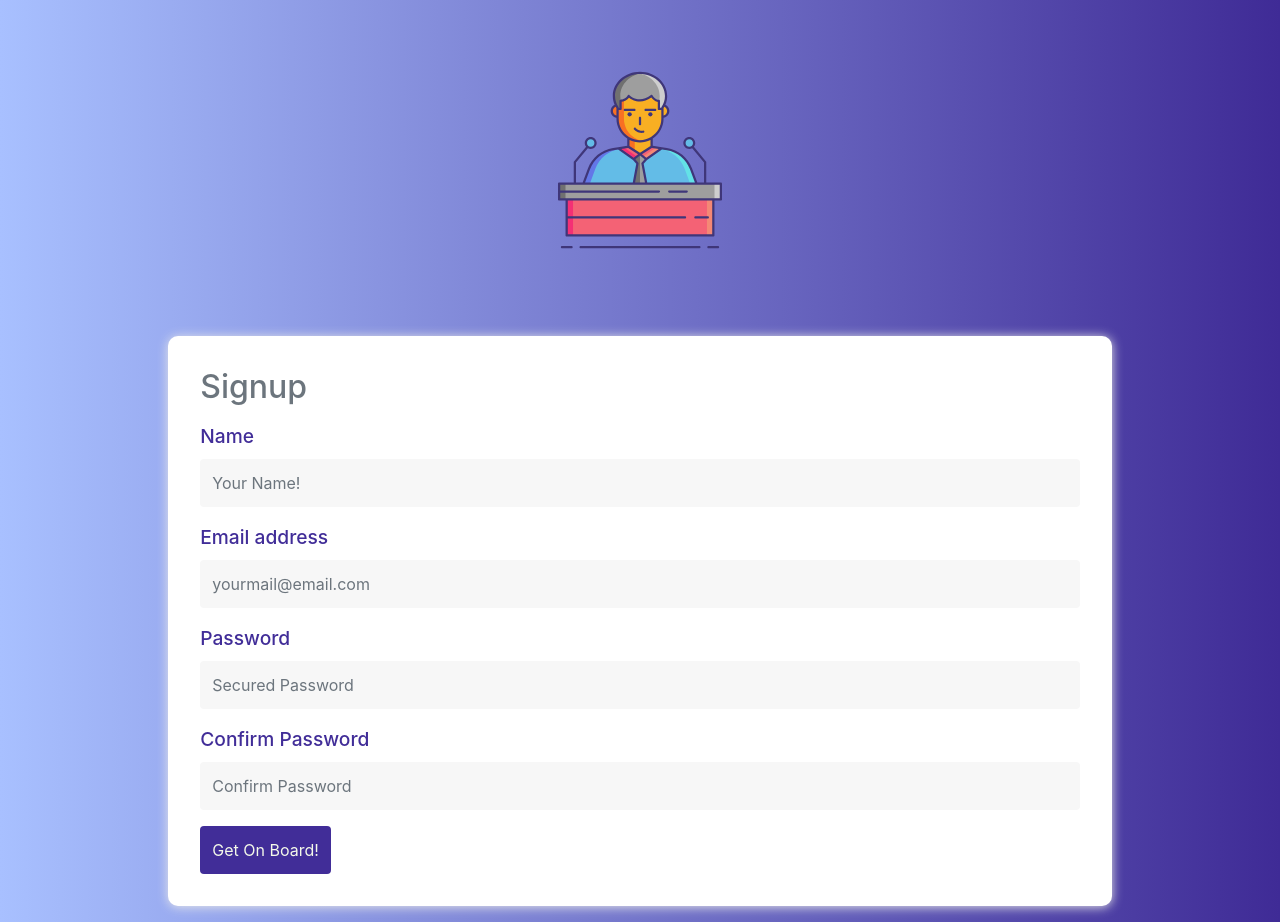
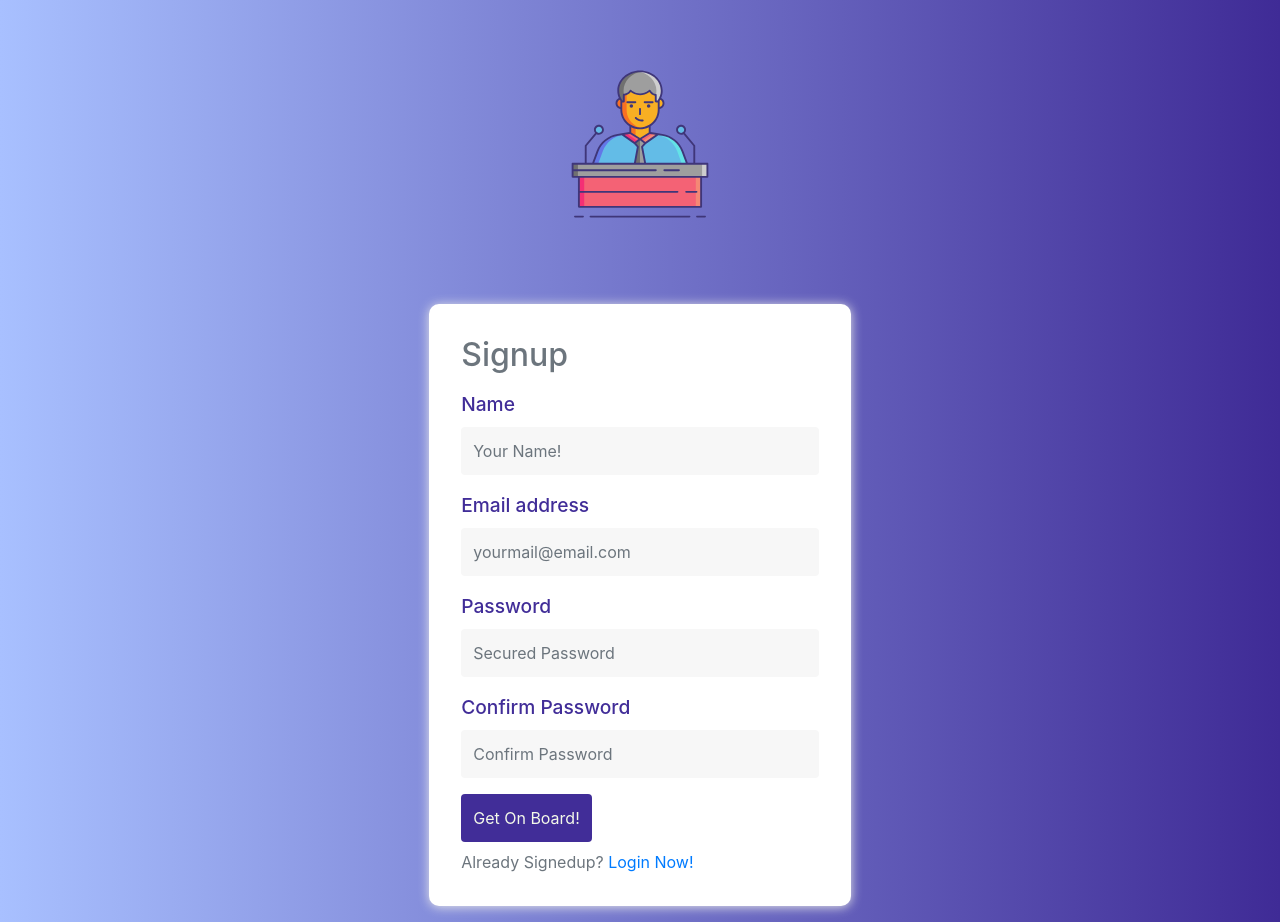
Before and after one commit to vohrakunal/xtract-app, a React (Create React App) app: page /signup in a window 1280 px wide. Built offline with nearby package versions, Linux system fonts and the light colour scheme.

Commit message:
Improvements: Added Alert on Signup page

```diff
--- a/public/index.html
+++ b/public/index.html
@@ -20,6 +20,7 @@
       manifest.json provides metadata used when your web app is installed on a
       user's mobile device or desktop. See https://developers.google.com/web/fundamentals/web-app-manifest/
     -->
+    <link rel="stylesheet" href="https://stackpath.bootstrapcdn.com/font-awesome/4.7.0/css/font-awesome.min.css" integrity="sha384-wvfXpqpZZVQGK6TAh5PVlGOfQNHSoD2xbE+QkPxCAFlNEevoEH3Sl0sibVcOQVnN" crossorigin="anonymous">
     <link rel="manifest" href="%PUBLIC_URL%/manifest.json" />
     <!--
       Notice the use of %PUBLIC_URL% in the tags above.
@@ -30,7 +31,7 @@
       work correctly both with client-side routing and a non-root public URL.
       Learn how to configure a non-root public URL by running `npm run build`.
     -->
-    <title>React App</title>
+    <title>Speechify Task - Kunal Vohra</title>
   </head>
   <body>
     <noscript>You need to enable JavaScript to run this app.</noscript>
--- a/src/assets/css/signup.css
+++ b/src/assets/css/signup.css
@@ -1,5 +1,10 @@
+.speechify-signup-container{
+    min-width: fit-content;
+    width:40%;
+}
+
 .speechify-header-icon{
-    height: 12rem;
+    height: 10rem;
     margin-top:4rem;
 }
 .speechify-login{
@@ -41,3 +46,8 @@ body{
     background: -webkit-linear-gradient(to right, #a8c0ff, #3f2b96); /* Chrome 10-25, Safari 5.1-6 */
     background: linear-gradient(to right, #a8c0ff, #3f2b96); /* W3C, IE 10+/ Edge, Firefox 16+, Chrome 26+, Opera 12+, Safari 7+ */
 }
+.speechify-signup-container .alert{
+    position: fixed;
+    top: 12rem;
+    right: 2rem;
+}
--- a/src/views/Signup.jsx
+++ b/src/views/Signup.jsx
@@ -1,7 +1,10 @@
 
 import React from 'react';
 
-import { Container, Form, Button, Image } from 'react-bootstrap';
+import { Link } from 'react-router-dom';
+
+
+import { Container, Form, Button, Image, Alert } from 'react-bootstrap';
 
 import "../assets/css/signup.css";
 
@@ -10,7 +13,17 @@ import SpeechIcon from "../assets/icons/public-speaking.svg";
 import axios from 'axios';
 class Signup extends React.Component {
 
+    state = {};
 
+    messageBox = () => {
+        if (this.state.msgShow) {
+            return (
+                <Alert variant={this.state.variant} onClose={() => this.setState({ msgShow: false })} dismissible>
+                    {this.state.msg}
+                </Alert>
+            );
+        }
+    }
 
     signupFormUpdate = (e) => {
         this.setState({ [e.target.name]: e.target.value });
@@ -28,13 +41,20 @@ class Signup extends React.Component {
                     password: this.state.password
                 }
             }).then(res=>{
-                console.log(res.data)
+                if(res.data.successmsg){
+                    this.setState({ msgShow: true, variant: "success", msg: res.data.successmsg })
+                }
+                if(res.data.errmsg){
+                    this.setState({ msgShow: true, variant: "danger", msg: res.data.errmsg })
+                }
+
             }).catch(err=>{
-                console.log(err)
+                this.setState({ msgShow: true, variant: "danger", msg: err })
+
             })
         }
         else{
-            console.log("passwords donot match")
+            this.setState({ msgShow: true, variant: "danger", msg: "Passwords Donot Match!" })
         }
 
     }
@@ -42,7 +62,8 @@ class Signup extends React.Component {
     render() {
         return (
             <div>
-                <Container className="text-center">
+                <Container className="text-center speechify-signup-container">
+                    {this.messageBox()}
                     <Image className="speechify-header-icon" src={SpeechIcon}/>
 
                 <div className="speechify-login text-secondary">
@@ -69,6 +90,9 @@ class Signup extends React.Component {
                         <Button variant="primary" type="submit" onClick={()=>this.onBtnClick()}>
                             Get On Board!
                         </Button>
+                        <div class="mt-2">
+                            Already Signedup? <Link to="/login">Login Now!</Link>
+                        </div>
 
                 </div>
 
```
